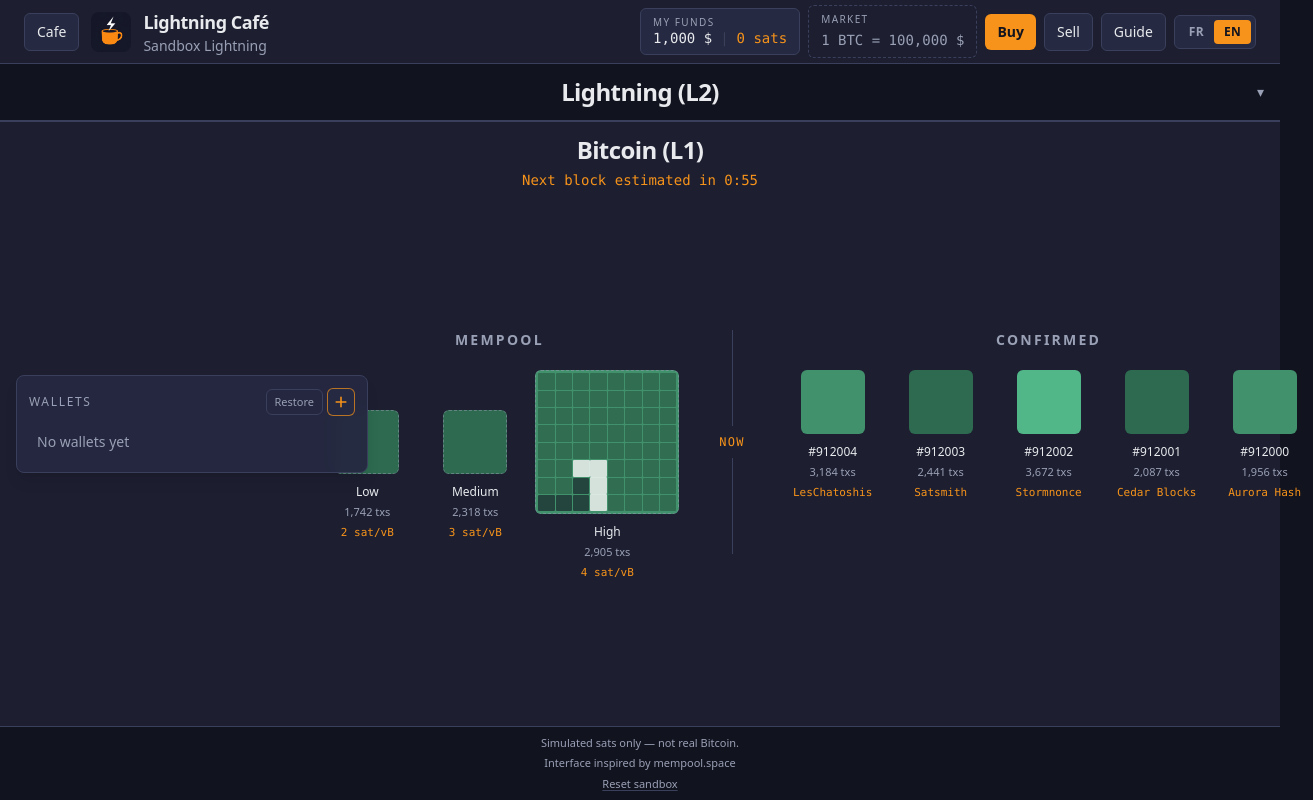
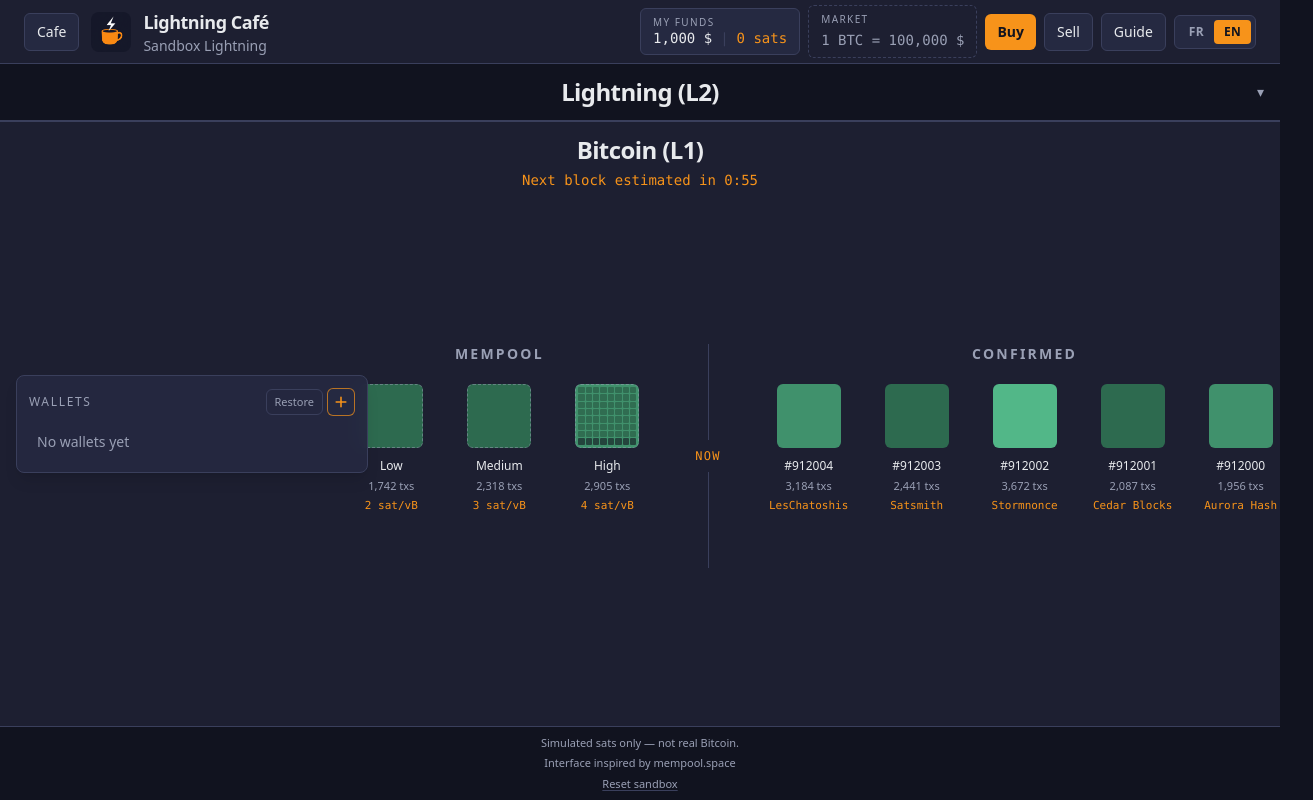
Before and after one commit to g1llez/lightning-cafe, a React (Vite) app: page / in a window 1280 px wide. Shown: the whole page, 1313 px wide, since content can reach past the window. Built offline with nearby package versions, Linux system fonts and the light colour scheme.

Commit message:
Fix tetris fall with a smooth clock and drop the all-squares fallback.

```diff
--- a/src/components/BitcoinLayer.tsx
+++ b/src/components/BitcoinLayer.tsx
@@ -62,10 +62,8 @@ function BlockTile({
 }: BlockTileProps) {
   const { t } = useTranslation()
 
-  const playfield = Boolean(packing && !ghost)
-
   return (
-    <div className={`flex shrink-0 flex-col items-center gap-1 pt-2 ${playfield ? 'w-36' : 'w-24'}`}>
+    <div className="flex w-24 shrink-0 flex-col items-center gap-1 pt-2">
       <Tooltip text={blockTip} side="bottom">
         <button
           type="button"
@@ -75,7 +73,7 @@ function BlockTile({
           className="relative"
         >
           <div
-            className={`overflow-hidden rounded-md ${playfield ? 'h-36 w-36' : 'h-16 w-16'} ${toneForFee(feeRate)} ${
+            className={`h-16 w-16 overflow-hidden rounded-md ${toneForFee(feeRate)} ${
               upcoming ? 'border border-dashed border-text-muted/50' : ''
             } ${highlight ? 'ring-2 ring-accent ring-offset-2 ring-offset-bg-secondary' : ''} ${
               ghost ? 'opacity-0' : ''
--- a/src/components/BlockTetris.tsx
+++ b/src/components/BlockTetris.tsx
@@ -1,11 +1,9 @@
-import { useEffect, useMemo, useRef } from 'react'
+import { useEffect, useMemo, useRef, useState } from 'react'
 import {
   tetrisPlan,
   tetrisSnapshot,
   TETRIS_COLS,
-  TETRIS_DROP_SHARE,
   TETRIS_ROWS,
-  TETRIS_SPAWN_ROWS,
   type TetrisCell,
   type TetrisFalling,
 } from '../simulation/tetris'
@@ -29,9 +27,30 @@ function cellClass(cell: TetrisCell | TetrisFalling['kind'], falling = false): s
 }
 
 export function BlockTetris({ seed, fill, txCount, minePieces, interval }: BlockTetrisProps) {
+  const fillRef = useRef(fill)
+  fillRef.current = fill
+  const [progress, setProgress] = useState(fill)
   const plan = useMemo(() => tetrisPlan(seed, txCount, minePieces), [seed, txCount, minePieces])
-  const snap = tetrisSnapshot(plan, fill)
-  const dropMs = Math.max(280, (interval / Math.max(1, plan.length)) * TETRIS_DROP_SHARE * 1000)
+
+  useEffect(() => {
+    const reduced = window.matchMedia('(prefers-reduced-motion: reduce)').matches
+    if (reduced || interval <= 0) {
+      setProgress(fillRef.current)
+      return
+    }
+
+    // Smooth clock for this block: fill only seeds the start (do not restart every second).
+    const started = performance.now() - fillRef.current * interval * 1000
+    let frame = 0
+    const tick = (now: number) => {
+      setProgress(Math.min(1, Math.max(0, (now - started) / (interval * 1000))))
+      frame = window.requestAnimationFrame(tick)
+    }
+    frame = window.requestAnimationFrame(tick)
+    return () => window.cancelAnimationFrame(frame)
+  }, [seed, interval])
+
+  const snap = tetrisSnapshot(plan, progress)
 
   return (
     <div className="relative h-full w-full" aria-hidden="true">
@@ -46,56 +65,24 @@ export function BlockTetris({ seed, fill, txCount, minePieces, interval }: Block
           row.map((cell, x) => <span key={`${x}-${y}`} className={`rounded-[1px] ${cellClass(cell)}`} />),
         )}
       </div>
-      {snap.falling ? (
-        <FallingPiece key={`${seed}-${snap.falling.x}-${snap.falling.landY}`} piece={snap.falling} dropMs={dropMs} />
-      ) : null}
+      {snap.falling ? <FallingPiece piece={snap.falling} /> : null}
     </div>
   )
 }
 
-function FallingPiece({ piece, dropMs }: { piece: TetrisFalling; dropMs: number }) {
-  const layerRef = useRef<HTMLDivElement>(null)
-  const seekRef = useRef(piece.dropT)
+function FallingPiece({ piece }: { piece: TetrisFalling }) {
   const width = 100 / TETRIS_COLS
   const height = 100 / TETRIS_ROWS
-  const from = ((-TETRIS_SPAWN_ROWS - piece.landY) / TETRIS_ROWS) * 100
-
-  useEffect(() => {
-    const layer = layerRef.current
-    if (!layer) {
-      return
-    }
-    const reduced = window.matchMedia('(prefers-reduced-motion: reduce)').matches
-    if (reduced) {
-      layer.style.transform = 'translateY(0)'
-      return
-    }
-
-    const animation = layer.animate(
-      [{ transform: `translateY(${from}%)` }, { transform: 'translateY(0)' }],
-      {
-        duration: dropMs,
-        delay: -seekRef.current * dropMs,
-        easing: 'linear',
-        fill: 'both',
-      },
-    )
-    return () => animation.cancel()
-  }, [dropMs, from])
 
   return (
-    <div
-      ref={layerRef}
-      className="pointer-events-none absolute inset-0.5"
-      style={{ transform: `translateY(${from}%)` }}
-    >
+    <div className="pointer-events-none absolute inset-0.5">
       {piece.cells.map(([dx, dy]) => (
         <span
           key={`${dx}-${dy}`}
           className={`absolute rounded-[1px] ${cellClass(piece.kind, true)}`}
           style={{
             left: `${(piece.x + dx) * width}%`,
-            top: `${(piece.landY + dy) * height}%`,
+            top: `${(piece.y + dy) * height}%`,
             width: `${width}%`,
             height: `${height}%`,
           }}
--- a/src/simulation/tetris.ts
+++ b/src/simulation/tetris.ts
@@ -5,7 +5,7 @@ export const TETRIS_ROWS = 8
 /** Fall from this many rows above the well so every piece travels. */
 export const TETRIS_SPAWN_ROWS = 4
 /** First slice of each piece's time slot is the fall; the rest is a pause. */
-export const TETRIS_DROP_SHARE = 0.35
+export const TETRIS_DROP_SHARE = 0.28
 
 export type TetrisCell = 'empty' | 'npc' | 'mine'
 export type TetrisKind = 'npc' | 'mine'
@@ -21,75 +21,79 @@ export type TetrisFalling = {
   cells: [number, number][]
   x: number
   y: number
-  landY: number
   kind: TetrisKind
-  /** 0 at spawn, 1 as it locks. */
-  dropT: number
 }
 
-const SHAPES: [number, number][][] = [
-  [
+type Raw = Omit<TetrisPiece, 'kind'>
+
+const O: [number, number][] = [
   [0, 0],
   [1, 0],
   [0, 1],
   [1, 1],
-  ],
-  [
+]
+const I_H: [number, number][] = [
   [0, 0],
   [1, 0],
   [2, 0],
   [3, 0],
-  ],
-  [
+]
+const I_V: [number, number][] = [
+  [0, 0],
+  [0, 1],
+  [0, 2],
+  [0, 3],
+]
+const T_U: [number, number][] = [
   [0, 0],
   [1, 0],
   [2, 0],
   [1, 1],
-  ],
-  [
+]
+const T_D: [number, number][] = [
+  [1, 0],
+  [0, 1],
+  [1, 1],
+  [2, 1],
+]
+const T_L: [number, number][] = [
+  [1, 0],
+  [0, 1],
+  [1, 1],
+  [1, 2],
+]
+const T_R: [number, number][] = [
+  [0, 0],
+  [0, 1],
+  [1, 1],
+  [0, 2],
+]
+const L: [number, number][] = [
   [0, 0],
   [0, 1],
   [0, 2],
   [1, 2],
-  ],
-  [
+]
+const J: [number, number][] = [
   [1, 0],
   [1, 1],
   [1, 2],
   [0, 2],
-  ],
-  [
+]
+const S: [number, number][] = [
   [1, 0],
   [2, 0],
   [0, 1],
   [1, 1],
-  ],
-  [
+]
+const Z: [number, number][] = [
   [0, 0],
   [1, 0],
   [1, 1],
   [2, 1],
-  ],
 ]
 
-const SQUARES: Omit<TetrisPiece, 'kind'>[] = (() => {
-  const placed: Omit<TetrisPiece, 'kind'>[] = []
-  for (let y = TETRIS_ROWS - 2; y >= 0; y -= 2) {
-    for (let x = 0; x < TETRIS_COLS; x += 2) {
-      placed.push({
-        cells: [
-          [0, 0],
-          [1, 0],
-          [0, 1],
-          [1, 1],
-        ],
-        x,
-        landY: y,
-      })
-    }
-  }
-  return placed
-})()
+const SHAPES: [number, number][][] = [O, I_H, I_V, T_U, T_D, T_L, T_R, L, J, S, Z]
 
 function emptyOcc(): boolean[][] {
   return Array.from({ length: TETRIS_ROWS }, () => Array.from({ length: TETRIS_COLS }, () => false))
@@ -97,31 +101,6 @@ function emptyOcc(): boolean[][] {
 
 function emptyGrid(): TetrisCell[][] {
   return Array.from({ length: TETRIS_ROWS }, () => Array.from({ length: TETRIS_COLS }, () => 'empty' as const))
-}
-
-function rotate(cells: [number, number][]): [number, number][] {
-  const next = cells.map(([x, y]) => [y, -x] as [number, number])
-  const minX = Math.min(...next.map(([x]) => x))
-  const minY = Math.min(...next.map(([, y]) => y))
-  return next.map(([x, y]) => [x - minX, y - minY] as [number, number])
-}
-
-function rotations(cells: [number, number][]): [number, number][][] {
-  const seen = new Set<string>()
-  const out: [number, number][][] = []
-  let current = cells
-  for (let step = 0; step < 4; step += 1) {
-    const key = current
-      .map(([x, y]) => `${x},${y}`)
-      .sort()
-      .join(';')
-    if (!seen.has(key)) {
-      seen.add(key)
-      out.push(current)
-    }
-    current = rotate(current)
-  }
-  return out
 }
 
 function shuffle<T>(items: T[], random: () => number): T[] {
@@ -166,15 +145,92 @@ function cover(occ: boolean[][], cells: [number, number][], originX: number, ori
   }
 }
 
-function tileWell(random: () => number): [number, number][][] {
+function toRaw(cells: [number, number][], originX: number, originY: number): Raw {
+  return {
+    x: originX,
+    landY: originY,
+    cells: cells.map(([x, y]) => [x, y] as [number, number]),
+  }
+}
+
+/** Guaranteed full wells — used when the search fails. Never all-O alone. */
+function wellRows(): Raw[] {
+  const out: Raw[] = []
+  for (let y = 0; y < TETRIS_ROWS; y += 1) {
+    out.push(toRaw(I_H, 0, y))
+    out.push(toRaw(I_H, 4, y))
+  }
+  return out
+}
+
+function wellCols(): Raw[] {
+  const out: Raw[] = []
+  for (let x = 0; x < TETRIS_COLS; x += 1) {
+    out.push(toRaw(I_V, x, 0))
+    out.push(toRaw(I_V, x, 4))
+  }
+  return out
+}
+
+function wellZipper(): Raw[] {
+  const out: Raw[] = []
+  for (let band = 0; band < 4; band += 1) {
+    const y = band * 2
+    if (band % 2 === 0) {
+      for (let x = 0; x < TETRIS_COLS; x += 2) {
+        out.push(toRaw(O, x, y))
+      }
+    } else {
+      out.push(toRaw(I_H, 0, y))
+      out.push(toRaw(I_H, 4, y))
+      out.push(toRaw(I_H, 0, y + 1))
+      out.push(toRaw(I_H, 4, y + 1))
+    }
+  }
+  return out
+}
+
+function wellCorners(): Raw[] {
+  const out: Raw[] = []
+  out.push(toRaw(L, 0, 5), toRaw(J, 2, 5), toRaw(L, 4, 5), toRaw(J, 6, 5))
+  out.push(toRaw(S, 0, 4), toRaw(Z, 2, 4), toRaw(S, 4, 4), toRaw(Z, 6, 4))
+  out.push(toRaw(T_U, 0, 2), toRaw(T_U, 3, 2), toRaw(O, 6, 2))
+  out.push(toRaw(I_H, 0, 3), toRaw(I_H, 4, 3))
+  out.push(toRaw(O, 0, 0), toRaw(O, 2, 0), toRaw(I_H, 4, 0), toRaw(I_H, 4, 1))
+  return out
+}
+
+function coversExactly(raw: Raw[]): boolean {
+  if (raw.length !== 16) {
+    return false
+  }
+  const grid = emptyGrid()
+  for (const item of raw) {
+    for (const [dx, dy] of item.cells) {
+      const x = item.x + dx
+      const y = item.landY + dy
+      if (x < 0 || x >= TETRIS_COLS || y < 0 || y >= TETRIS_ROWS) {
+        return false
+      }
+      const row = grid[y]
+      if (!row || row[x] !== 'empty') {
+        return false
+      }
+      row[x] = 'npc'
+    }
+  }
+  return grid.every((row) => row.every((cell) => cell !== 'empty'))
+}
+
+function searchTile(random: () => number): Raw[] | null {
   const occ = emptyOcc()
-  const placed: [number, number][][] = []
-  const bag = shuffle(SHAPES, random).flatMap(rotations)
+  const placed: Raw[] = []
+  const bag = shuffle(SHAPES, random)
   let steps = 0
 
   function solve(): boolean {
     steps += 1
-    if (steps > 8_000) {
+    if (steps > 20_000) {
       return false
     }
     const hole = firstEmpty(occ)
@@ -190,7 +246,7 @@ function tileWell(random: () => number): [number, number][][] {
           continue
         }
         cover(occ, cells, originX, originY, true)
-        placed.push(cells.map(([dx, dy]) => [originX + dx, originY + dy] as [number, number]))
+        placed.push(toRaw(cells, originX, originY))
         if (solve()) {
           return true
         }
@@ -201,17 +257,23 @@ function tileWell(random: () => number): [number, number][][] {
     return false
   }
 
-  return solve() ? placed : []
+  return solve() ? placed : null
 }
 
-function toPiece(cells: [number, number][]): Omit<TetrisPiece, 'kind'> {
-  const minX = Math.min(...cells.map(([x]) => x))
-  const minY = Math.min(...cells.map(([, y]) => y))
-  return {
-    x: minX,
-    landY: minY,
-    cells: cells.map(([x, y]) => [x - minX, y - minY] as [number, number]),
+const SAFE_WELLS = [wellZipper, wellRows, wellCols, wellCorners].map((build) => build()).filter(coversExactly)
+
+function pickWell(seed: string, txCount: number): Raw[] {
+  const random = seededRandom(`${seed}|${txCount}|tiles`)
+  for (let attempt = 0; attempt < 24; attempt += 1) {
+    const found = searchTile(() => random())
+    if (found && coversExactly(found)) {
+      const keys = new Set(found.map((item) => item.cells.map(([x, y]) => `${x},${y}`).sort().join(';')))
+      if (keys.size >= 3) {
+        return found
       }
+    }
+  }
+  return SAFE_WELLS[Math.floor(random() * SAFE_WELLS.length)] ?? wellZipper()
 }
 
 function stamp(grid: TetrisCell[][], item: { cells: [number, number][]; x: number; y: number; kind: TetrisKind }) {
@@ -226,18 +288,16 @@ function stamp(grid: TetrisCell[][], item: { cells: [number, number][]; x: numbe
 
 /** Drop order: already in the right column, gravity only. Fills every cell. */
 export function tetrisPlan(seed: string, txCount: number, minePieces = 0): TetrisPiece[] {
-  const tiled = tileWell(seededRandom(`${seed}|${txCount}|tiles`))
-  const raw = tiled.length === 16 ? tiled : SQUARES.map((item) => item.cells.map(([dx, dy]) => [item.x + dx, item.landY + dy] as [number, number]))
-  raw.sort((left, right) => {
-    const deep = Math.max(...right.map(([, y]) => y)) - Math.max(...left.map(([, y]) => y))
+  const raw = [...pickWell(seed, txCount)].sort((left, right) => {
+    const deep =
+      Math.max(...right.cells.map(([, y]) => right.landY + y)) - Math.max(...left.cells.map(([, y]) => left.landY + y))
     if (deep !== 0) {
       return deep
     }
-    return Math.min(...left.map(([x]) => x)) - Math.min(...right.map(([x]) => x))
+    return left.x - right.x
   })
-  const plan = raw.map(toPiece)
-  const mineFrom = Math.max(0, plan.length - Math.max(0, minePieces))
-  return plan.map((item, index) => ({
+  const mineFrom = Math.max(0, raw.length - Math.max(0, minePieces))
+  return raw.map((item, index) => ({
     ...item,
     kind: index >= mineFrom ? 'mine' : 'npc',
   }))
@@ -286,9 +346,7 @@ export function tetrisSnapshot(plan: TetrisPiece[], progress: number): {
       cells: current.cells,
       x: current.x,
       y: -TETRIS_SPAWN_ROWS + dropT * travel,
-      landY: current.landY,
       kind: current.kind,
-      dropT,
     },
   }
 }
@@ -300,3 +358,7 @@ export function tetrisFilledCount(grid: TetrisCell[][]): number {
 export function tetrisShapeKey(cells: [number, number][]): string {
   return [...cells.map(([x, y]) => `${x},${y}`)].sort().join(';')
 }
+
+export function tetrisWellsAreFull(): boolean {
+  return SAFE_WELLS.length > 0 && SAFE_WELLS.every(coversExactly)
+}
```
Also changed, not shown: 1 other file (tests, documents, lock files or other folders). Lines whose indentation alone changed are shown as unchanged.
